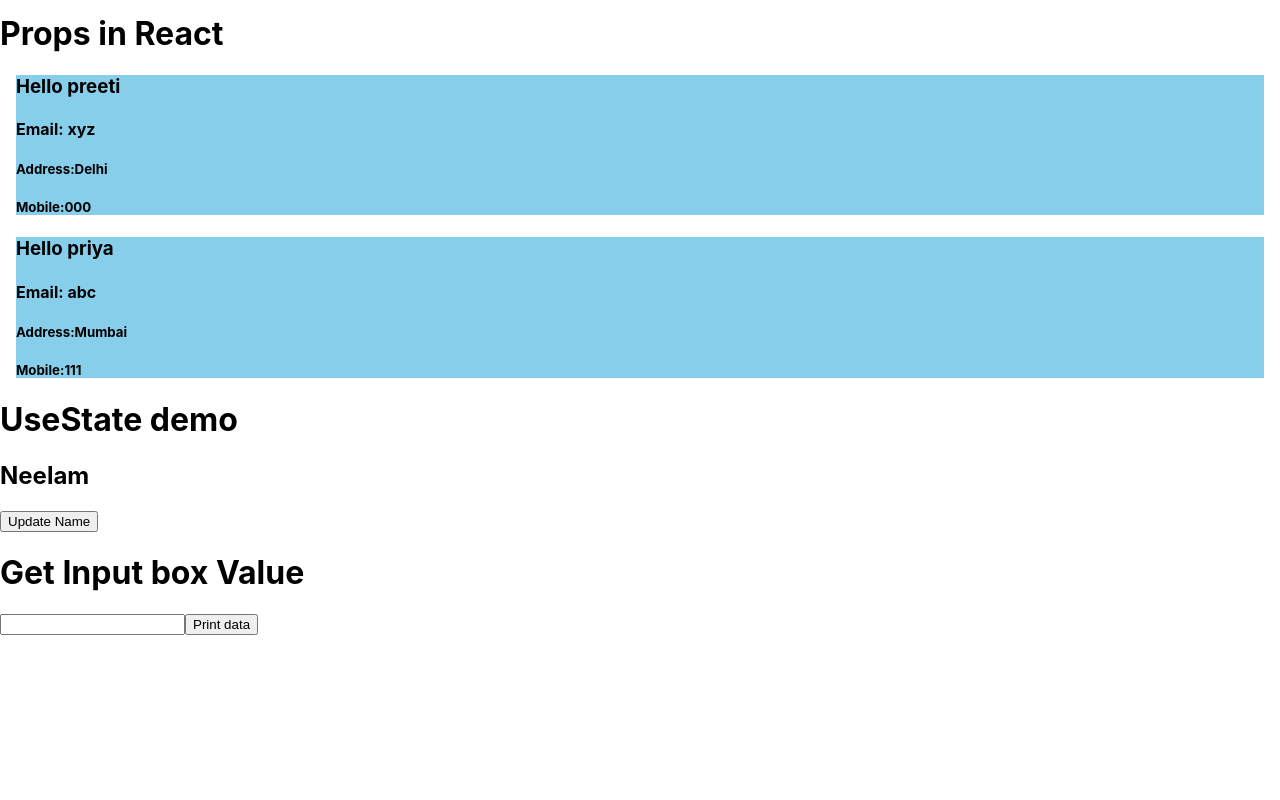
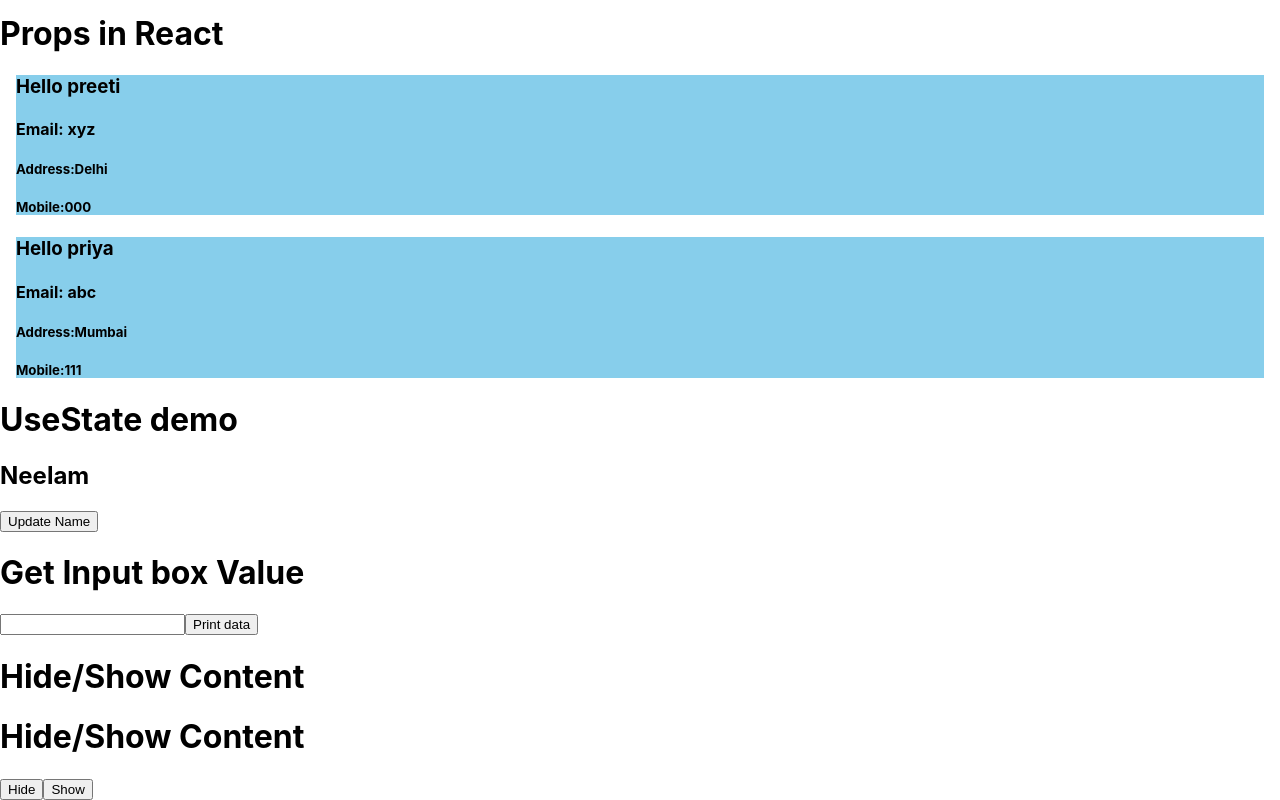
Before and after one commit to Neelam618/react-demo, a React (Create React App) app: page / in a window 1280 px wide. Shown: the part 160-960 px from the top of the page. Before the commit the page ends 800 px from the top, so only its background shows below. Built offline with nearby package versions, Linux system fonts and the light colour scheme.

Commit message:
hide or show content  on btn click using useState

```diff
--- a/src/App.js
+++ b/src/App.js
@@ -2,6 +2,7 @@
 import UseStatedemo from './components/UseStatedemo'
 import Students from './components/Propsdemo'
 import GetInputValue from './components/GetInputValue'
+import HideShowBtn from './components/HideShowBtn';
 
 function App() {
 const [data, setData] = useState(0);
@@ -23,6 +24,8 @@
       <UseStatedemo />
       <h1>Get Input box Value</h1>
       <GetInputValue />
+      <h1>Hide/Show Content</h1>
+      <HideShowBtn />
     </>
   );
 }
--- /dev/null
+++ b/src/components/HideShowBtn.js
@@ -0,0 +1,13 @@
+import React from 'react'
+import {useState} from 'react'
+
+export default function HideShowBtn() {
+    const [status, setStatus] = useState(true)
+    return (
+        <div>
+            { status ? <h1>Hide/Show Content</h1> : null }
+            <button onClick={() => setStatus(false)}>Hide</button>
+            <button onClick={() => setStatus(true)}>Show</button>
+        </div>
+    )
+}
```
